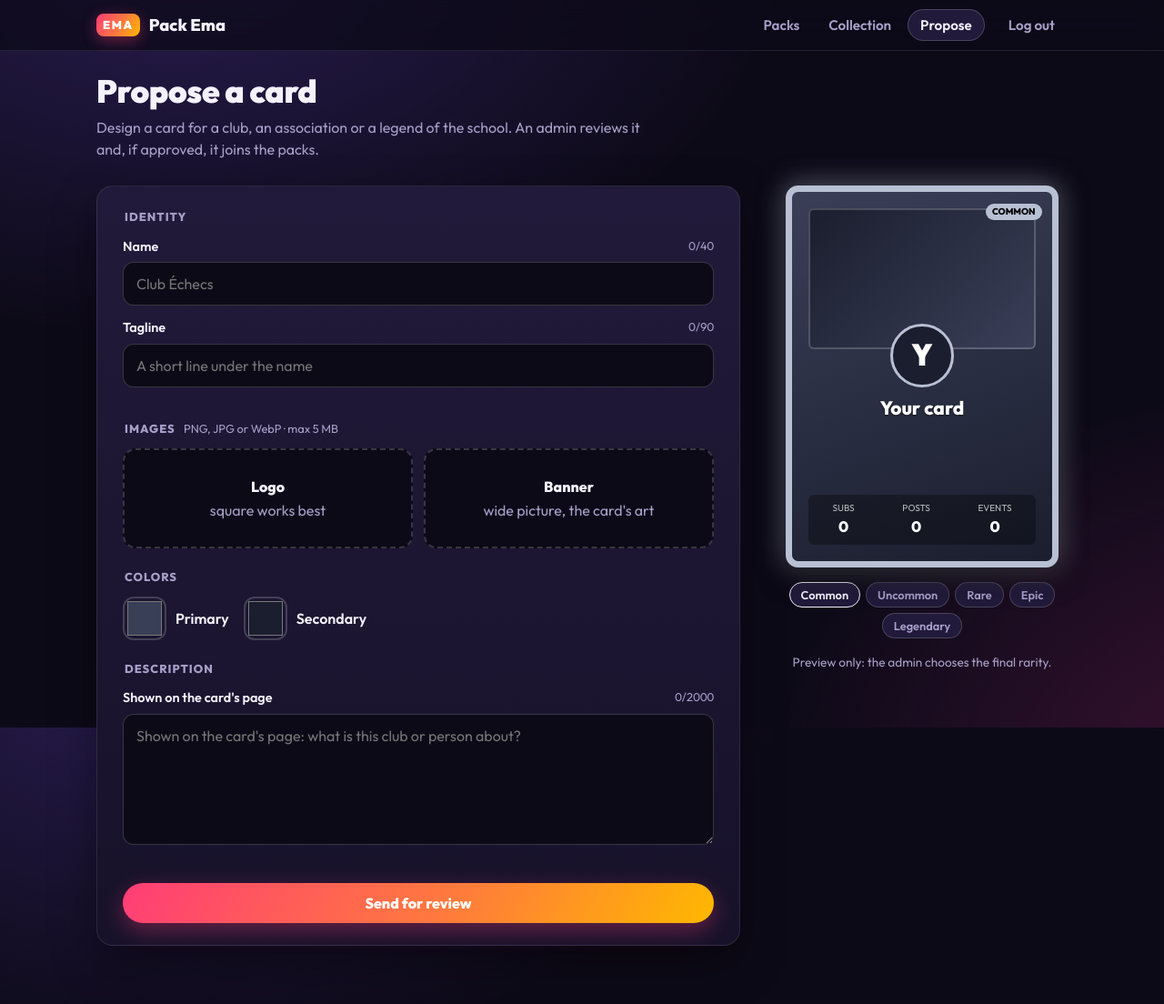
After one commit to LucaCeccarelli/EmaPack, a Django app: page /cards/propose/ in a window 1280 px wide. The commit adds this page. Shown: the whole page at 91% size. Run offline with Django 5.2, Linux system fonts and the light colour scheme; the visitor is signed in with stand-in values (Sample User, id 1); data that the repository does not hold is empty.

Commit message:
feat: players can propose cards; admins approve them into the packs
- "Propose" page: card editor with live preview (text, colors, local image
  preview, preview-only rarity switch, character counters) and a list of the
  player's own proposals with their status
- Card gains status (pending/approved/rejected), proposed_by, proposed_at;
  komi_id nullable for player cards; uploads go to images/proposals/
- Validation: real images only (Pillow), 5 MB cap, strict #rrggbb colors,
  length limits, max 3 pending proposals per player
- Admin "Proposed cards" tab: thumbnails, rarity editable in the list,
  Approve / Reject actions; the Cards tab shows approved cards only
- Only approved cards are drawn in packs or counted in the collection total;
  the import's rarity ranking only touches imported Komi cards

Co-Authored-By: Claude Opus 5.5 (1M context) <noreply@anthropic.com>

```diff
--- a/game/management/commands/import_komi.py
+++ b/game/management/commands/import_komi.py
@@ -71,7 +71,8 @@ def rarity_for(count, sorted_counts):
 
 
 def assign_rarities():
-    cards = list(Card.objects.only("id", "subscriber_count"))
+    # Only imported Komi cards are ranked; proposed cards keep the rarity the admin gave them.
+    cards = list(Card.objects.filter(komi_id__isnull=False).only("id", "subscriber_count"))
     counts = sorted(card.subscriber_count for card in cards)
     for card in cards:
         card.rarity = rarity_for(card.subscriber_count, counts)
--- /dev/null
+++ b/game/static/game/propose.js
@@ -0,0 +1,69 @@
+// Card editor: mirrors the form into the live preview card as the player types.
+(() => {
+  const form = document.getElementById('card-editor');
+  const card = document.querySelector('#preview .card');
+  const $ = sel => card.querySelector(sel);
+  const field = name => form.elements[name];
+
+  // Text: name, tagline, and the initial letter shown when there's no logo.
+  const nameEl = $('.card-name'), taglineEl = $('.card-tagline');
+  function updateText() {
+    nameEl.textContent = field('name').value.trim() || 'Your card';
+    taglineEl.textContent = field('tagline').value.trim();
+    const initial = $('.card-logo span');
+    if (initial) initial.textContent = nameEl.textContent[0].toUpperCase();
+  }
+  field('name').addEventListener('input', updateText);
+  field('tagline').addEventListener('input', updateText);
+
+  // Colors drive the card's gradient.
+  function updateColors() {
+    card.style.setProperty('--c1', field('primary_color').value);
+    card.style.setProperty('--c2', field('secondary_color').value);
+  }
+  field('primary_color').addEventListener('input', updateColors);
+  field('secondary_color').addEventListener('input', updateColors);
+
+  // Images: shown from the local file, nothing is uploaded until the form is sent.
+  function bindImage(name, boxSel, fallback) {
+    const input = field(name), box = $(boxSel), label = input.closest('.upload');
+    let url = null;
+    input.addEventListener('change', () => {
+      if (url) URL.revokeObjectURL(url);
+      const file = input.files[0];
+      url = file && file.type.startsWith('image/') ? URL.createObjectURL(file) : null;
+      if (url) {
+        const img = document.createElement('img');
+        img.alt = '';
+        img.src = url;
+        box.replaceChildren(img);
+      } else {
+        box.replaceChildren(...fallback());
+      }
+      label.classList.toggle('has-file', !!url);
+      label.style.setProperty('--thumb', url ? `url("${url}")` : 'none');
+    });
+  }
+  bindImage('logo', '.card-logo', () => { const s = document.createElement('span'); s.textContent = nameEl.textContent[0].toUpperCase(); return [s]; });
+  bindImage('banner', '.card-art', () => []);
+
+  // Character counters next to the labels.
+  form.querySelectorAll('.count').forEach(counter => {
+    const input = document.getElementById(counter.dataset.for);
+    const update = () => { counter.textContent = `${input.value.length}/${input.maxLength}`; };
+    input.addEventListener('input', update);
+    update();
+  });
+
+  // Preview-only rarity switch (the admin picks the real one).
+  const rarityLabel = $('.card-rarity');
+  document.querySelectorAll('.rarity-toggle button').forEach(btn => btn.addEventListener('click', () => {
+    card.className = card.className.replace(/rarity-\w+/, `rarity-${btn.dataset.rarity}`);
+    rarityLabel.textContent = btn.textContent;
+    document.querySelectorAll('.rarity-toggle button').forEach(b => b.setAttribute('aria-pressed', String(b === btn)));
+  }));
+
+  updateText();
+  updateColors();
+  FX.tilt(card);
+})();
--- a/game/static/game/tcg.css
+++ b/game/static/game/tcg.css
@@ -59,7 +59,8 @@ main { max-width: 1100px; margin: 0 auto; padding: 24px 16px 64px; }
 .nav a:hover, .nav-logout:hover { color: var(--text); background: var(--surface-2); }
 .nav a.active { color: var(--text); background: var(--surface-2); box-shadow: inset 0 0 0 1px var(--line-strong); }
 .nav form { margin: 0 0 0 8px; }
-@media (max-width: 480px) { .brand { font-size: 0; gap: 0; } .brand-mark { font-size: .8rem; } .nav a, .nav-logout { padding: 8px 10px; } }
+.nav a, .nav-logout { white-space: nowrap; }
+@media (max-width: 480px) { .brand { font-size: 0; gap: 0; } .brand-mark { font-size: .8rem; } .nav { gap: 0; } .nav a, .nav-logout { padding: 7px 8px; font-size: .88rem; } .nav form { margin-left: 0; } }
 
 /* ---------- Surfaces, buttons, forms ---------- */
 .panel { background: linear-gradient(180deg, var(--surface-2), var(--surface)); border: 1px solid var(--line); border-radius: var(--radius); box-shadow: 0 20px 50px #0006; }
@@ -172,6 +173,71 @@ main { max-width: 1100px; margin: 0 auto; padding: 24px 16px 64px; }
 .prose { color: #ddd8f0; overflow-wrap: anywhere; }
 .prose p { margin: 0 0 1em; }
 
+/* ---------- Flash messages ---------- */
+.flash { margin: 0 0 20px; padding: 12px 16px; border-radius: 12px; font-weight: 600; border: 1px solid var(--line-strong); background: var(--surface-2); }
+.flash-success { border-color: color-mix(in srgb, var(--uncommon) 50%, transparent); background: color-mix(in srgb, var(--uncommon) 12%, var(--surface)); }
+.flash-warning { border-color: color-mix(in srgb, var(--accent-2) 50%, transparent); background: color-mix(in srgb, var(--accent-2) 12%, var(--surface)); }
+.small { font-size: .85rem; }
+
+/* ---------- Card editor ---------- */
+.page-head p { margin: 8px 0 0; max-width: 60ch; }
+.editor { display: grid; grid-template-columns: minmax(0, 1fr) auto; gap: 40px; align-items: start; }
+.editor-form { padding: 24px 28px; }
+.editor-form fieldset { margin: 0 0 22px; padding: 0; border: 0; }
+.editor-form legend { margin-bottom: 12px; font-size: .8rem; font-weight: 800; text-transform: uppercase; letter-spacing: .08em; color: var(--muted); }
+.editor-form legend .muted { text-transform: none; letter-spacing: 0; font-weight: 400; margin-left: 6px; }
+.field { margin-bottom: 14px; }
+.field label { display: flex; justify-content: space-between; margin-bottom: 6px; font-weight: 600; font-size: .9rem; }
+.count { color: var(--muted); font-weight: 400; font-size: .8rem; font-variant-numeric: tabular-nums; }
+.editor-form input[type=text], .editor-form textarea {
+  width: 100%; padding: 11px 14px; border-radius: 12px; font: inherit; color: var(--text);
+  border: 1px solid var(--line-strong); background: var(--bg); transition: border-color .15s, box-shadow .15s;
+}
+.editor-form textarea { resize: vertical; min-height: 110px; }
+.editor-form input[type=text]:focus, .editor-form textarea:focus { outline: none; border-color: var(--focus); box-shadow: 0 0 0 3px color-mix(in srgb, var(--focus) 30%, transparent); }
+.editor-form .errorlist { margin: 6px 0 0; padding: 0; list-style: none; color: var(--danger); font-size: .85rem; }
+.uploads { display: grid; grid-template-columns: 1fr 1fr; gap: 12px; }
+.upload {
+  --thumb: none; position: relative; display: grid; place-content: center; gap: 2px; min-height: 110px; padding: 12px; text-align: center;
+  border: 2px dashed var(--line-strong); border-radius: 14px; cursor: pointer; background: var(--bg) var(--thumb) center / cover no-repeat;
+  transition: border-color .15s, background-color .15s;
+}
+.upload:hover, .upload:focus-within { border-color: var(--focus); }
+.upload.has-file { border-style: solid; }
+.upload.has-file > span { padding: 2px 8px; border-radius: 8px; background: #000a; }
+.upload.has-file > .muted { display: none; }
+.upload-title { font-weight: 800; }
+.upload input { position: absolute; inset: 0; opacity: 0; cursor: pointer; }
+.colors { display: flex; gap: 16px; flex-wrap: wrap; }
+.color { display: flex; align-items: center; gap: 10px; font-weight: 600; cursor: pointer; }
+.color input[type=color] { width: 48px; height: 48px; padding: 0; border: 2px solid var(--line-strong); border-radius: 12px; background: none; cursor: pointer; }
+.color input[type=color]::-webkit-color-swatch-wrapper { padding: 3px; }
+.color input[type=color]::-webkit-color-swatch, .color input[type=color]::-moz-color-swatch { border: 0; border-radius: 8px; }
+.editor-form .btn:disabled { opacity: .5; cursor: not-allowed; transform: none; }
+.editor-preview { --card-w: min(300px, 80vw); position: sticky; top: 90px; display: grid; justify-items: center; gap: 16px; text-align: center; }
+.rarity-toggle { display: flex; flex-wrap: wrap; justify-content: center; gap: 6px; max-width: 320px; }
+.rarity-toggle button {
+  padding: 5px 12px; border-radius: 999px; border: 1px solid var(--line-strong); background: var(--surface-2); color: var(--muted);
+  font: 600 .8rem Outfit, system-ui, sans-serif; cursor: pointer;
+}
+.rarity-toggle button[aria-pressed=true] { color: var(--text); border-color: var(--text); }
+.editor-preview .small { margin: 0; }
+.my-proposals { margin-top: 32px; padding: 20px 24px; }
+.my-proposals h2 { margin: 0 0 12px; font-size: 1.2rem; }
+.my-proposals ul { margin: 0; padding: 0; list-style: none; }
+.my-proposals li { display: flex; align-items: center; gap: 12px; padding: 10px 0; border-top: 1px solid var(--line); }
+.my-proposals li:first-child { border-top: 0; }
+.my-proposals .chip { margin-left: auto; }
+.swatch { width: 28px; height: 28px; flex: none; border-radius: 8px; background: linear-gradient(135deg, var(--c1), var(--c2)); border: 1px solid var(--line-strong); }
+.status-pending { --rc: var(--accent-2); }
+.status-approved { --rc: var(--uncommon); }
+.status-rejected { --rc: var(--danger); }
+@media (max-width: 760px) {
+  .editor { grid-template-columns: 1fr; }
+  .editor-preview { position: static; order: -1; }
+  .uploads { grid-template-columns: 1fr; }
+}
+
 @media (prefers-reduced-motion: reduce) {
   .card-inner { transition: none; }
 }
--- a/game/templates/base.html
+++ b/game/templates/base.html
@@ -18,12 +18,16 @@
     <nav class="nav">
       <a href="{% url 'home' %}" {% if here == 'home' %}class="active" aria-current="page"{% endif %}>Packs</a>
       <a href="{% url 'collection' %}" {% if here == 'collection' or here == 'card_detail' %}class="active" aria-current="page"{% endif %}>Collection</a>
+      <a href="{% url 'propose_card' %}" {% if here == 'propose_card' %}class="active" aria-current="page"{% endif %}>Propose</a>
       <form method="post" action="{% url 'logout' %}">{% csrf_token %}<button class="nav-logout" title="Log out {{ user.username }}">Log out</button></form>
     </nav>
     {% endif %}
   </header>
   {% endwith %}
-  <main>{% block content %}{% endblock %}</main>
+  <main>
+    {% for message in messages %}<p class="flash flash-{{ message.tags }}" role="status">{{ message }}</p>{% endfor %}
+    {% block content %}{% endblock %}
+  </main>
   {% block scripts %}{% endblock %}
 </body>
 </html>
--- /dev/null
+++ b/game/templates/game/propose.html
@@ -0,0 +1,92 @@
+{% extends "base.html" %}{% load static %}
+{% block title %}Propose a card · Pack Ema{% endblock %}
+{% block content %}
+<header class="page-head">
+  <div>
+    <h1>Propose a card</h1>
+    <p class="muted">Design a card for a club, an association or a legend of the school. An admin reviews it and, if approved, it joins the packs.</p>
+  </div>
+</header>
+
+<div class="editor">
+  <form id="card-editor" class="panel editor-form" method="post" enctype="multipart/form-data" novalidate>
+    {% csrf_token %}
+    {% if at_limit %}<p class="flash flash-warning">You already have {{ max_pending }} cards waiting for review. Wait for a decision before proposing another one.</p>{% endif %}
+    {{ form.non_field_errors }}
+
+    <fieldset>
+      <legend>Identity</legend>
+      <div class="field">
+        <label for="{{ form.name.id_for_label }}">Name <span class="count" data-for="{{ form.name.id_for_label }}"></span></label>
+        {{ form.name }}{{ form.name.errors }}
+      </div>
+      <div class="field">
+        <label for="{{ form.tagline.id_for_label }}">Tagline <span class="count" data-for="{{ form.tagline.id_for_label }}"></span></label>
+        {{ form.tagline }}{{ form.tagline.errors }}
+      </div>
+    </fieldset>
+
+    <fieldset>
+      <legend>Images <span class="muted">PNG, JPG or WebP · max {{ max_mb }} MB</span></legend>
+      <div class="uploads">
+        <label class="upload" for="{{ form.logo.id_for_label }}">
+          <span class="upload-title">Logo</span><span class="muted">square works best</span>
+          <input type="file" name="logo" id="{{ form.logo.id_for_label }}" accept="image/*">
+        </label>
+        <label class="upload" for="{{ form.banner.id_for_label }}">
+          <span class="upload-title">Banner</span><span class="muted">wide picture, the card's art</span>
+          <input type="file" name="banner" id="{{ form.banner.id_for_label }}" accept="image/*">
+        </label>
+      </div>
+      {{ form.logo.errors }}{{ form.banner.errors }}
+    </fieldset>
+
+    <fieldset>
+      <legend>Colors</legend>
+      <div class="colors">
+        <label class="color">{{ form.primary_color }}<span>Primary</span></label>
+        <label class="color">{{ form.secondary_color }}<span>Secondary</span></label>
+      </div>
+      {{ form.primary_color.errors }}{{ form.secondary_color.errors }}
+    </fieldset>
+
+    <fieldset>
+      <legend>Description</legend>
+      <div class="field">
+        <label for="{{ form.description.id_for_label }}">Shown on the card's page <span class="count" data-for="{{ form.description.id_for_label }}"></span></label>
+        {{ form.description }}{{ form.description.errors }}
+      </div>
+    </fieldset>
+
+    <button class="btn block" {% if at_limit %}disabled{% endif %}>Send for review</button>
+  </form>
+
+  <aside class="editor-preview" id="preview" aria-label="Live preview">
+    {% include "game/_card.html" with card=preview %}
+    <div class="rarity-toggle" role="group" aria-label="Preview the card as">
+      {% for slug, label in rarities %}<button type="button" data-rarity="{{ slug }}" {% if forloop.first %}aria-pressed="true"{% endif %}>{{ label }}</button>{% endfor %}
+    </div>
+    <p class="muted small">Preview only: the admin chooses the final rarity.</p>
+  </aside>
+</div>
+
+{% if proposals %}
+<section class="panel my-proposals">
+  <h2>Your proposals</h2>
+  <ul>
+    {% for p in proposals %}
+    <li>
+      <span class="swatch" style="--c1: {{ p.primary_color|default:'#3a3f58' }}; --c2: {{ p.secondary_color|default:'#1b1e2e' }}"></span>
+      <strong>{{ p.name }}</strong>
+      <span class="muted">{{ p.proposed_at|date:"j M Y" }}</span>
+      <span class="chip status-{{ p.status }}">{{ p.get_status_display }}</span>
+    </li>
+    {% endfor %}
+  </ul>
+</section>
+{% endif %}
+{% endblock %}
+{% block scripts %}
+<script src="{% static 'game/fx.js' %}"></script>
+<script src="{% static 'game/propose.js' %}"></script>
+{% endblock %}
--- a/game/views.py
+++ b/game/views.py
@@ -1,19 +1,80 @@
+from django import forms
+from django.conf import settings
+from django.core.validators import MaxLengthValidator
+from django.contrib import messages
 from django.contrib.auth import login
 from django.contrib.auth.decorators import login_required
 from django.contrib.auth.forms import UserCreationForm
 from django.db.models import Count
 from django.http import JsonResponse
 from django.shortcuts import get_object_or_404, redirect, render
+from django.utils import timezone
 from django.template.loader import render_to_string
 from django.views.decorators.http import require_POST
 
-from .models import Card, User
+from .management.commands.import_komi import HEX_COLOR
+from .models import Card, Rarity, Status, User
 from .packs import PackUnavailable, open_pack
 
 
 class SignupForm(UserCreationForm):
     class Meta(UserCreationForm.Meta):
         model = User
+
+
+MAX_PENDING_PROPOSALS = 3
+
+
+class ProposalForm(forms.ModelForm):
+    # ImageField (Pillow) checks the upload really is an image, whatever its name or content type says.
+    logo = forms.ImageField(required=False)
+    banner = forms.ImageField(required=False)
+
+    class Meta:
+        model = Card
+        fields = ["name", "tagline", "description", "logo", "banner", "primary_color", "secondary_color"]
+        widgets = {
+            "name": forms.TextInput(attrs={"placeholder": "Club Échecs"}),
+            "tagline": forms.TextInput(attrs={"placeholder": "A short line under the name"}),
+            "description": forms.Textarea(attrs={"rows": 5, "placeholder": "Shown on the card's page: what is this club or person about?"}),
+            "primary_color": forms.TextInput(attrs={"type": "color"}),
+            "secondary_color": forms.TextInput(attrs={"type": "color"}),
+        }
+
+    def __init__(self, *args, **kwargs):
+        super().__init__(*args, **kwargs)
+        # Tighter than the model (imported Komi pages can be longer): what fits nicely on a card.
+        for name, limit in {"name": 40, "tagline": 90, "description": 2000}.items():
+            field = self.fields[name]
+            field.max_length = limit
+            field.validators.append(MaxLengthValidator(limit))
+            field.widget.attrs["maxlength"] = limit
+        self.fields["primary_color"].initial = "#3a3f58"
+        self.fields["secondary_color"].initial = "#1b1e2e"
+
+    def clean_primary_color(self):
+        return self._color("primary_color")
+
+    def clean_secondary_color(self):
+        return self._color("secondary_color")
+
+    def _color(self, field):
+        value = self.cleaned_data[field]
+        if value and not HEX_COLOR.fullmatch(value):  # ends up in an inline style attribute
+            raise forms.ValidationError("Pick a color like #3a3f58.")
+        return value
+
+    def clean_logo(self):
+        return self._image("logo")
+
+    def clean_banner(self):
+        return self._image("banner")
+
+    def _image(self, field):
+        image = self.cleaned_data[field]
+        if image and image.size > settings.PROPOSAL_MAX_IMAGE_BYTES:
+            raise forms.ValidationError(f"Image too large (max {settings.PROPOSAL_MAX_IMAGE_BYTES // (1024 * 1024)} MB).")
+        return image
 
 
 def iso(dt):
@@ -63,7 +124,8 @@ def collection(request):
         .annotate(copies=Count("pulls"))  # counts only this user's pulls: filter comes first
         .order_by("-rarity", "name")
     )
-    return render(request, "game/collection.html", {"cards": cards, "total": Card.objects.count()})
+    total = Card.objects.filter(status=Status.APPROVED).count()
+    return render(request, "game/collection.html", {"cards": cards, "total": total})
 
 
 @login_required
@@ -71,3 +133,28 @@ def card_detail(request, pk):
     card = get_object_or_404(Card.objects.filter(pulls__user=request.user).distinct(), pk=pk)
     copies = request.user.pulls.filter(card=card).count()
     return render(request, "game/card_detail.html", {"card": card, "copies": copies})
+
+
+@login_required
+def propose_card(request):
+    mine = request.user.proposals.order_by("-proposed_at")
+    at_limit = mine.filter(status=Status.PENDING).count() >= MAX_PENDING_PROPOSALS
+    form = ProposalForm(request.POST or None, request.FILES or None)
+    if request.method == "POST" and not at_limit and form.is_valid():
+        card = form.save(commit=False)
+        card.status = Status.PENDING
+        card.proposed_by = request.user
+        card.proposed_at = timezone.now()
+        card.save()
+        messages.success(request, f"“{card.name}” was sent for review. If it's approved, it will show up in packs!")
+        return redirect("propose_card")
+    # Server preview uses only validated text/colors; images are previewed in the browser (never saved ones).
+    data = getattr(form, "cleaned_data", {})
+    preview = Card(name=data.get("name") or "Your card", tagline=data.get("tagline", ""),
+                   primary_color=data.get("primary_color") or "#3a3f58",
+                   secondary_color=data.get("secondary_color") or "#1b1e2e")
+    return render(request, "game/propose.html", {
+        "form": form, "preview": preview, "proposals": mine, "at_limit": at_limit,
+        "max_pending": MAX_PENDING_PROPOSALS,
+        "rarities": [(r.name.lower(), r.label) for r in Rarity], "max_mb": settings.PROPOSAL_MAX_IMAGE_BYTES // (1024 * 1024),
+    })
--- a/pyproject.toml
+++ b/pyproject.toml
@@ -4,5 +4,6 @@ version = "0.1.0"
 requires-python = ">=3.12"
 dependencies = [
     "django>=6.1.1",
+    "pillow>=12.3.0",
     "psycopg[binary]>=3.3.6",
 ]
--- a/tcg/settings.py
+++ b/tcg/settings.py
@@ -142,5 +142,8 @@ LOGOUT_REDIRECT_URL = "login"
 MEDIA_URL = "media/"
 MEDIA_ROOT = BASE_DIR / "images"
 
+# Max size of each image a player uploads when proposing a card.
+PROPOSAL_MAX_IMAGE_BYTES = 5 * 1024 * 1024
+
 # Time between two packs. 10 minutes in prod; e.g. PACK_COOLDOWN_SECONDS=10 for testing.
 PACK_COOLDOWN = timedelta(seconds=int(os.environ.get("PACK_COOLDOWN_SECONDS", 600)))
--- a/tcg/urls.py
+++ b/tcg/urls.py
@@ -11,6 +11,7 @@ urlpatterns = [
     path("packs/open/", views.open_pack_view, name="open_pack"),
     path("collection/", views.collection, name="collection"),
     path("cards/<int:pk>/", views.card_detail, name="card_detail"),
+    path("cards/propose/", views.propose_card, name="propose_card"),
     path("signup/", views.signup, name="signup"),
     path("login/", auth_views.LoginView.as_view(), name="login"),
     path("logout/", auth_views.LogoutView.as_view(), name="logout"),
```
Also changed, not shown: game/admin.py (+49 -2 lines), game/models.py (+25 -4 lines), game/packs.py (+4 -3 lines), game/tests/test_proposals.py (added, +167 -0 lines), README.md, game/migrations/0003_card_proposals.py (added), 1 other file.
